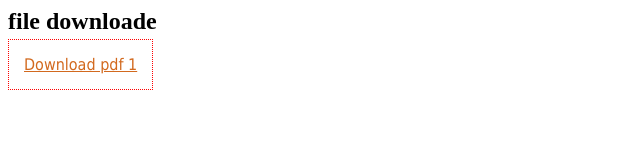
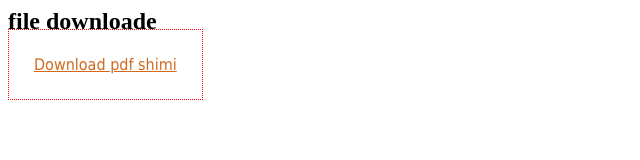
Before and after one commit to filedownloade/filedownloade.github.io, a plain HTML site: page index.html in a window 1280 px wide. Shown: the whole page, without its empty margins (0-640 px from the left). Drawn offline with Linux system fonts and the light colour scheme.

Commit message:
Update index.html

```diff
--- a/index.html
+++ b/index.html
@@ -3,8 +3,8 @@
     font-family:Tahoma,Verdana;
     border: 1px red dotted;
     color: chocolate;
-    padding: 15px;
+    padding: 25px;
   }
 </style>
 <h2>file downloade</h2>
-<a download="pdfs/riazi.pdf" href="pdfs/riazi.pdf">Download pdf 1</a>
+<a download="pdfs/list.pdf" href="pdfs/list.pdf">Download pdf shimi</a>
```
